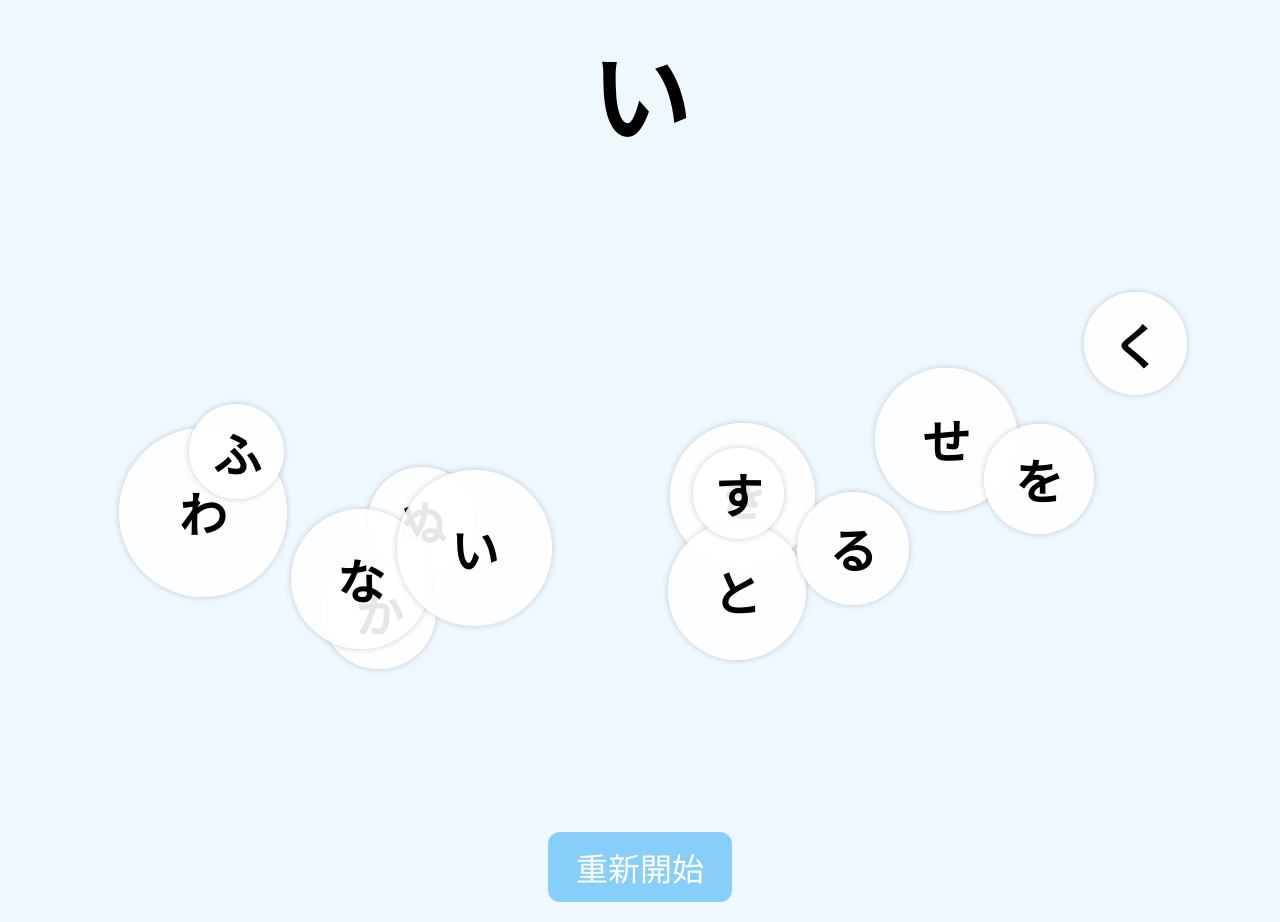
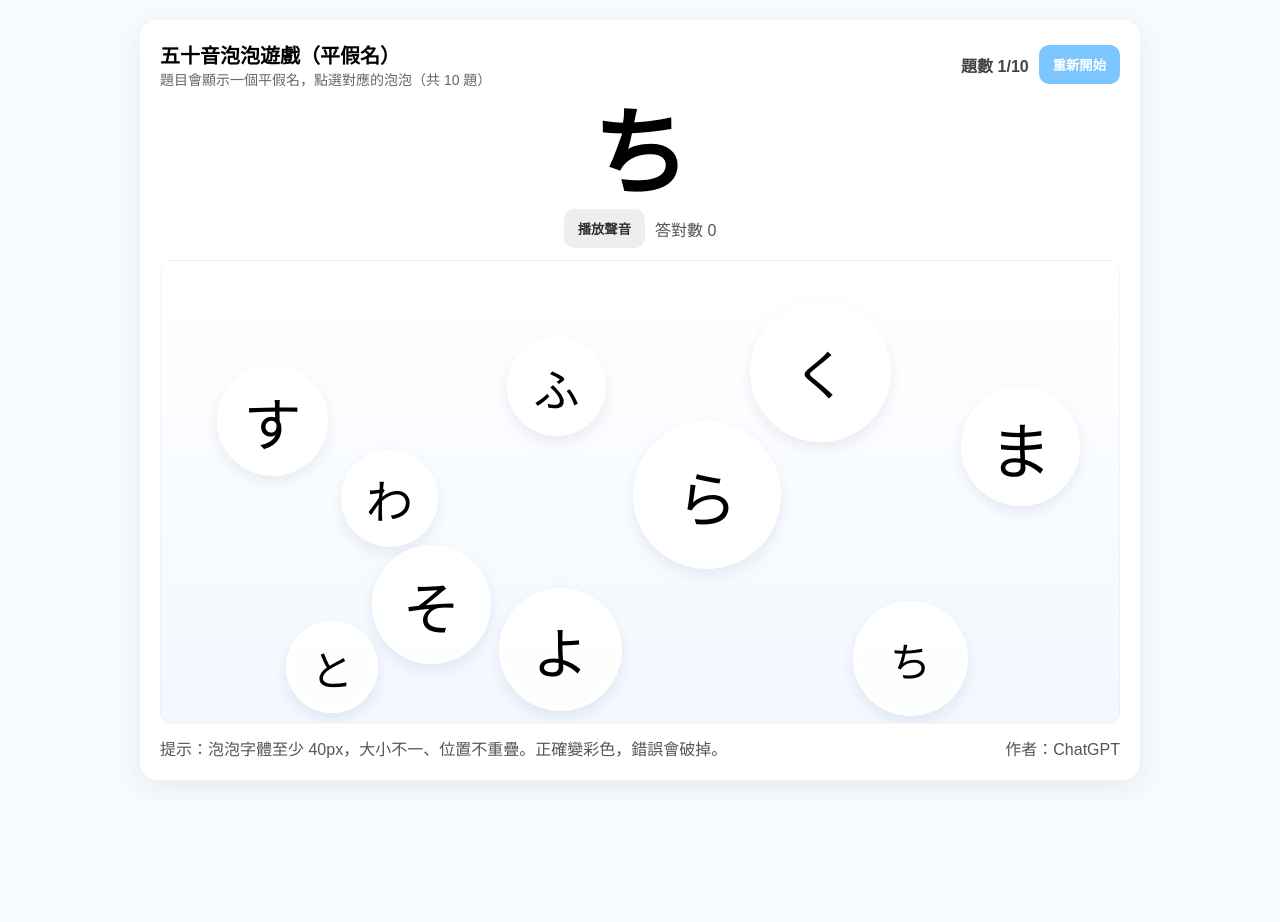
Before and after one commit to guaelves/Japanese, a plain HTML site: page 50/index.html in a window 1280 px wide. After the commit the page ends 800 px from the top, so only its background shows below. Drawn offline with Linux system fonts and the light colour scheme.

Commit message:
Update index.html

```diff
--- a/50/index.html
+++ b/50/index.html
@@ -1,209 +1,249 @@
-<!DOCTYPE html>
+<!doctype html>
 <html lang="ja">
 <head>
-<meta charset="UTF-8">
-<title>五十音泡泡遊戲</title>
+  <meta charset="utf-8" />
+  <meta name="viewport" content="width=device-width,initial-scale=1" />
+  <title>五十音泡泡遊戲（平假名）</title>
   <style>
-body {
-  font-family: "Microsoft JhengHei", sans-serif;
-  background-color: #f0f8ff;
-  overflow: hidden;
-  margin: 0;
-  text-align: center;
-}
-h1 {
-  margin-top: 20px;
-  font-size: 100px;
-  font-weight: bold;
-}
-#gameArea {
-  position: relative;
-  width: 100vw;
-  height: 70vh;
-  overflow: hidden;
-}
-.bubble {
-  position: absolute;
-  border-radius: 50%;
-  display: flex;
-  justify-content: center;
-  align-items: center;
-  font-size: 48px;
-  font-weight: bold;
-  background-color: rgba(255, 255, 255, 0.9);
-  box-shadow: 0 0 6px rgba(0,0,0,0.2);
-  cursor: pointer;
-  transition: transform 0.3s, opacity 0.3s;
-}
-.bubble:hover {
-  transform: scale(1.1);
-}
-.correct {
-  background-color: #90ee90 !important;
-  color: white;
-}
-.burst {
-  animation: pop 0.4s forwards;
-}
-@keyframes pop {
-  to {
-    transform: scale(1.5);
-    opacity: 0;
-  }
-}
-#restartBtn {
-  font-size: 32px;
-  padding: 12px 28px;
-  border-radius: 12px;
-  border: none;
-  background-color: #87cefa;
-  color: white;
-  cursor: pointer;
-  margin: 20px;
-}
-#restartBtn:hover {
-  background-color: #00bfff;
-}
-#result {
-  font-size: 56px;
-  font-weight: bold;
-  margin-top: 20px;
-  color: #ff69b4;
-}
+    :root{--bg:#f7fbff;--accent:#7cc6ff;--good:#53c28b;--bad:#ff6b6b}
+    *{box-sizing:border-box}
+    body{font-family:"Microsoft JhengHei",Arial,sans-serif;background:var(--bg);margin:0;min-height:100vh;display:flex;align-items:center;justify-content:center}
+    .wrap{width:100%;max-width:1000px;height:760px;background:white;border-radius:18px;box-shadow:0 8px 30px rgba(20,40,80,0.08);padding:20px;display:flex;flex-direction:column;gap:12px;position:relative}
+    header{display:flex;align-items:center;justify-content:space-between}
+    .title{display:flex;flex-direction:column}
+    .title h1{margin:0;font-size:20px}
+    .title p{margin:0;color:#666;font-size:14px}
+    .target{font-weight:800;font-size:96px;text-align:center;line-height:1;margin:6px 0}
+    .target-wrap{display:flex;align-items:center;justify-content:center;flex-direction:column}
+    .controls{display:flex;gap:10px;align-items:center}
+    button{background:var(--accent);border:none;color:white;padding:10px 14px;border-radius:10px;font-weight:700;cursor:pointer}
+    button.secondary{background:#eee;color:#333}
+    .info{color:#444;font-weight:600}
+
+    .play-area{flex:1;background:linear-gradient(180deg,#ffffff,#f2f8ff);border-radius:12px;position:relative;overflow:hidden;border:1px solid rgba(0,0,0,0.03)}
+    .bubble{position:absolute;border-radius:50%;display:flex;align-items:center;justify-content:center;cursor:pointer;user-select:none;transition:transform .25s ease,opacity .25s ease;box-shadow:0 6px 14px rgba(20,30,80,0.08);border:3px solid rgba(255,255,255,0.6);background:rgba(255,255,255,0.85);}
+    .bubble.correct{background:linear-gradient(135deg,#d2ffd9,#b5f0d0);border-color:rgba(0,0,0,0.04);}
+    .bubble.wrong{animation:pop .45s forwards}
+    @keyframes pop{0%{transform:scale(1);opacity:1}70%{transform:scale(.8);opacity:1}100%{transform:scale(0.2);opacity:0}}
+    .bubble.outline{border:2px dashed rgba(0,0,0,0.15);background:transparent}
+
+    .footer{display:flex;align-items:center;justify-content:space-between}
+    .status{color:#555}
+    .big{font-weight:800}
+    @media(max-width:600px){.target{font-size:80px}.wrap{height:calc(100vh - 40px);max-width:420px}}
   </style>
 </head>
 <body>
+  <div class="wrap" role="application">
+    <header>
+      <div class="title">
+        <h1>五十音泡泡遊戲（平假名）</h1>
+        <p>題目會顯示一個平假名，點選對應的泡泡（共 10 題）</p>
+      </div>
+      <div class="controls">
+        <div class="info">題數 <span id="qnum">0</span>/10</div>
+        <button id="restart">重新開始</button>
+      </div>
+    </header>
 
-<h1 id="question">あ</h1>
-<div id="gameArea"></div>
-<div id="result"></div>
-<button id="restartBtn">重新開始</button>
+    <div class="target-wrap">
+      <div id="target" class="target" aria-live="polite">-</div>
+      <div style="display:flex;gap:10px;align-items:center;">
+        <button class="secondary" id="playSound">播放聲音</button>
+        <div class="status">答對數 <span id="score">0</span></div>
+      </div>
+    </div>
+
+    <section class="play-area" id="playArea" aria-label="遊戲畫面"></section>
+
+    <div class="footer">
+      <div class="status">提示：泡泡字體至少 40px，大小不一、位置不重疊。正確變彩色，錯誤會破掉。</div>
+      <div class="status">作者：ChatGPT</div>
+    </div>
+  </div>
 
   <script>
-// 平假名（含「ん」）
-const kanaList = ["あ","い","う","え","お",
-"か","き","く","け","こ",
-"さ","し","す","せ","そ",
-"た","ち","つ","て","と",
-"な","に","ぬ","ね","の",
-"は","ひ","ふ","へ","ほ",
-"ま","み","む","め","も",
-"や","ゆ","よ",
-"ら","り","る","れ","ろ",
-"わ","を","ん"];
+    // 五十音（平假名）
+    const kanaList = [
+      'あ','い','う','え','お',
+      'か','き','く','け','こ',
+      'さ','し','す','せ','そ',
+      'た','ち','つ','て','と',
+      'な','に','ぬ','ね','の',
+      'は','ひ','ふ','へ','ほ',
+      'ま','み','む','め','も',
+      'や','ゆ','よ',
+      'ら','り','る','れ','ろ',
+      'わ','を','ん'
+    ];
 
-let questionKana = "";
+    const playArea = document.getElementById('playArea');
+    const targetEl = document.getElementById('target');
+    const qnumEl = document.getElementById('qnum');
+    const scoreEl = document.getElementById('score');
+    const restartBtn = document.getElementById('restart');
+    const playSoundBtn = document.getElementById('playSound');
+
+    let questions = [];
+    let current = 0;
     let score = 0;
-let totalQuestions = 10;
-let questionCount = 0;
+    let busy = false;
 
-// 音效
-const correctSound = new Audio("https://cdn.pixabay.com/audio/2022/03/15/audio_0f5b4cb1d9.mp3");
-const popSound = new Audio("https://cdn.pixabay.com/audio/2022/03/15/audio_3c9d8a4ab2.mp3");
+    function shuffle(a){for(let i=a.length-1;i>0;i--){const j=Math.floor(Math.random()*(i+1));[a[i],a[j]]=[a[j],a[i]]}return a;}
 
-// 隨機假名
-function getRandomKana() {
-  return kanaList[Math.floor(Math.random() * kanaList.length)];
+    function makeQuestions(){
+      const copy = [...kanaList];
+      shuffle(copy);
+      return copy.slice(0,10);
     }
 
-// 唸出假名
-function speakKana(kana) {
-  const utter = new SpeechSynthesisUtterance(kana);
-  utter.lang = "ja-JP";
-  speechSynthesis.cancel(); // 防止重疊播放
-  speechSynthesis.speak(utter);
+    function speak(text){
+      if(!('speechSynthesis' in window)) return;
+      const ut = new SpeechSynthesisUtterance(text);
+      ut.lang = 'ja-JP';
+      const voices = speechSynthesis.getVoices();
+      const v = voices.find(x=>x.lang.includes('ja')) || voices[0];
+      if(v) ut.voice=v;
+      ut.rate = 0.9;
+      speechSynthesis.cancel();
+      speechSynthesis.speak(ut);
     }
 
-// 生成泡泡
-function generateBubbles(correctKana) {
-  const area = document.getElementById("gameArea");
-  area.innerHTML = "";
-  const totalBubbles = 12;
-  const usedKana = new Set([correctKana]);
-
-  for (let i = 0; i < totalBubbles; i++) {
-    let kana;
-    do {
-      kana = getRandomKana();
-    } while (usedKana.has(kana));
-    usedKana.add(kana);
-
-    const div = document.createElement("div");
-    div.className = "bubble";
-    div.textContent = kana;
-
-    const size = 90 + Math.random() * 80; // 泡泡大小 90~170
-    div.style.width = size + "px";
-    div.style.height = size + "px";
-    div.style.left = Math.random() * (window.innerWidth - size) + "px";
-    div.style.top = Math.random() * (window.innerHeight * 0.6 - size) + "px";
-
-    div.onclick = () => {
-      if (kana === correctKana) {
-        div.classList.add("correct");
-        correctSound.currentTime = 0;
-        correctSound.play();
-        nextQuestion();
-      } else {
-        div.classList.add("burst");
-        popSound.currentTime = 0;
-        popSound.play();
-        setTimeout(() => div.remove(), 300);
-      }
-    };
-
-    area.appendChild(div);
+    const AudioCtx = window.AudioContext || window.webkitAudioContext;
+    const audiocontext = AudioCtx ? new AudioCtx() : null;
+    function beep(freq, duration=0.12){
+      if(!audiocontext) return;
+      const o = audiocontext.createOscillator();
+      const g = audiocontext.createGain();
+      o.type='sine'; o.frequency.value=freq; g.gain.value=0.04;
+      o.connect(g); g.connect(audiocontext.destination);
+      o.start(); o.stop(audiocontext.currentTime + duration);
     }
 
-  // 加上正確泡泡
-  const correctDiv = document.createElement("div");
-  correctDiv.className = "bubble";
-  correctDiv.textContent = correctKana;
-  const size = 120 + Math.random() * 80;
-  correctDiv.style.width = size + "px";
-  correctDiv.style.height = size + "px";
-  correctDiv.style.left = Math.random() * (window.innerWidth - size) + "px";
-  correctDiv.style.top = Math.random() * (window.innerHeight * 0.6 - size) + "px";
-  correctDiv.onclick = () => {
-    correctDiv.classList.add("correct");
-    correctSound.currentTime = 0;
-    correctSound.play();
-    nextQuestion();
-  };
-  area.appendChild(correctDiv);
+    function placeBubbles(correctSymbol){
+      playArea.innerHTML='';
+      const areaRect = playArea.getBoundingClientRect();
+      const bubbles = [];
+      const count = 10;
+      const choices = new Set();
+      choices.add(correctSymbol);
+      while(choices.size < count){
+        const pick = kanaList[Math.floor(Math.random()*kanaList.length)];
+        choices.add(pick);
+      }
+      const arr = shuffle(Array.from(choices));
+
+      function rand(min,max){return Math.floor(Math.random()*(max-min+1))+min;}
+      function overlaps(x,y,r,others){
+        for(const o of others){
+          const dx = x - o.x; const dy = y - o.y; const dist = Math.sqrt(dx*dx+dy*dy);
+          if(dist < r + o.r + 6) return true;
+        }
+        return false;
       }
 
-function nextQuestion() {
-  questionCount++;
-  if (questionCount > totalQuestions) {
-    endGame();
+      for(const sym of arr){
+        const font = rand(40,64);
+        const diameter = Math.max(80, font*2 + rand(-10,50));
+        const r = diameter/2;
+        let x,y,attempt=0;
+        do{
+          x = rand(r+8, Math.max(r+8, areaRect.width - r - 8));
+          y = rand(r+8, Math.max(r+8, areaRect.height - r - 8));
+          attempt++;
+          if(attempt>400) break;
+        } while(overlaps(x,y,r,bubbles));
+        bubbles.push({sym,x,y,r,font,diameter});
+      }
+
+      for(const b of bubbles){
+        const el = document.createElement('div');
+        el.className='bubble';
+        el.style.width=b.diameter+'px';
+        el.style.height=b.diameter+'px';
+        el.style.left=(b.x-b.r)+'px';
+        el.style.top=(b.y-b.r)+'px';
+        el.style.fontSize=b.font+'px';
+        el.textContent=b.sym;
+        el.setAttribute('role','button');
+        el.setAttribute('aria-label','選項 '+b.sym);
+        el.addEventListener('click',()=>onBubbleClick(el,b.sym));
+        playArea.appendChild(el);
+      }
+    }
+
+    function onBubbleClick(el,sym){
+      if(busy) return;
+      const targetSym = questions[current];
+      if(sym === targetSym){
+        busy=true;
+        el.classList.add('correct');
+        el.style.transform='scale(1.06)';
+        beep(880,0.12);
+        score++;
+        scoreEl.textContent=score;
+        setTimeout(()=>{
+          current++;
+          qnumEl.textContent=current;
+          if(current >= questions.length){
+            targetEl.textContent='おめでとう！';
+            speak('おめでとう');
+            busy=false;
             return;
           }
-  setTimeout(startQuestion, 800);
+          showQuestion(current);
+          busy=false;
+        },600);
+      } else {
+        el.classList.add('wrong');
+        beep(220,0.15);
+        setTimeout(()=>{
+          el.classList.remove('wrong');
+          el.classList.add('outline');
+          el.style.opacity='0.9';
+          el.style.pointerEvents='none';
+        },460);
+      }
     }
 
-function startQuestion() {
-  questionKana = getRandomKana();
-  document.getElementById("question").textContent = questionKana;
-  speakKana(questionKana);
-  generateBubbles(questionKana);
+    function showQuestion(index){
+      const sym = questions[index];
+      targetEl.textContent=sym;
+      targetEl.style.fontSize='96px';
+      qnumEl.textContent=index+1;
+      placeBubbles(sym);
+      speak(sym);
     }
 
-function endGame() {
-  document.getElementById("gameArea").innerHTML = "";
-  document.getElementById("question").textContent = "";
-  document.getElementById("result").textContent = "🎉 全部完成！おめでとう！";
+    function startGame(){
+      speechSynthesis.cancel();
+      questions=makeQuestions();
+      current=0; score=0; busy=false;
+      scoreEl.textContent=score;
+      qnumEl.textContent=0;
+      setTimeout(()=>{
+        showQuestion(0);
+        qnumEl.textContent=1;
+      },120);
     }
 
-// 重新開始
-document.getElementById("restartBtn").onclick = () => {
-  questionCount = 0;
-  document.getElementById("result").textContent = "";
-  startQuestion();
-};
+    restartBtn.addEventListener('click',()=>startGame());
+    playSoundBtn.addEventListener('click',()=>{
+      const sym=questions[current];
+      if(sym) speak(sym);
+    });
 
-startQuestion();
+    startGame();
+
+    document.addEventListener('keydown',(e)=>{
+      if(e.key===' '){e.preventDefault();const f=document.activeElement;if(f&&f.classList.contains('bubble'))f.click();}
+    });
+
+    let resizeTimer;
+    window.addEventListener('resize',()=>{
+      clearTimeout(resizeTimer);
+      resizeTimer=setTimeout(()=>{if(questions.length)showQuestion(current);},300);
+    });
   </script>
-
 </body>
 </html>
```
Lines whose indentation alone changed are shown as unchanged.
